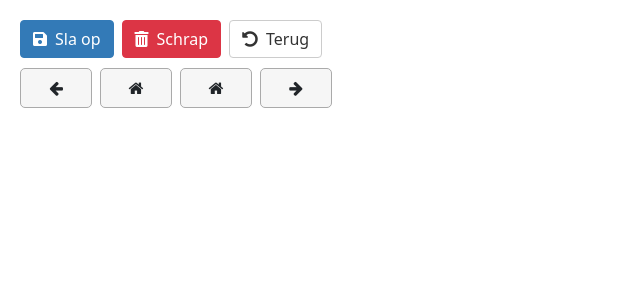
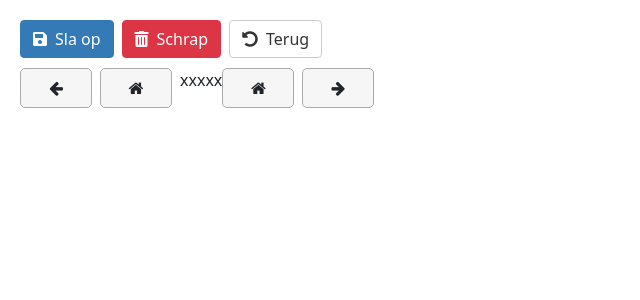
Before and after one commit to ChristaDeSmet/default-knoppen-ouderenzorg, an Angular app: page / in a window 1280 px wide. Shown: the top 300 px of the page, without its empty margins (0-640 px from the left). Built offline with nearby package versions, Linux system fonts and the light colour scheme; what angular-font-awesome would draw is missing.

Commit message:
1 file modified

```diff
--- a/src/app/app.component.html
+++ b/src/app/app.component.html
@@ -27,7 +27,7 @@
         <i class="fa fa-home"></i>
       </div>
     </div>
-
+xxxxx
     <div style="width:80px">
     <div class="oz-knop margin-right-sm">
       <i class="fa fa-home"></i>
```
